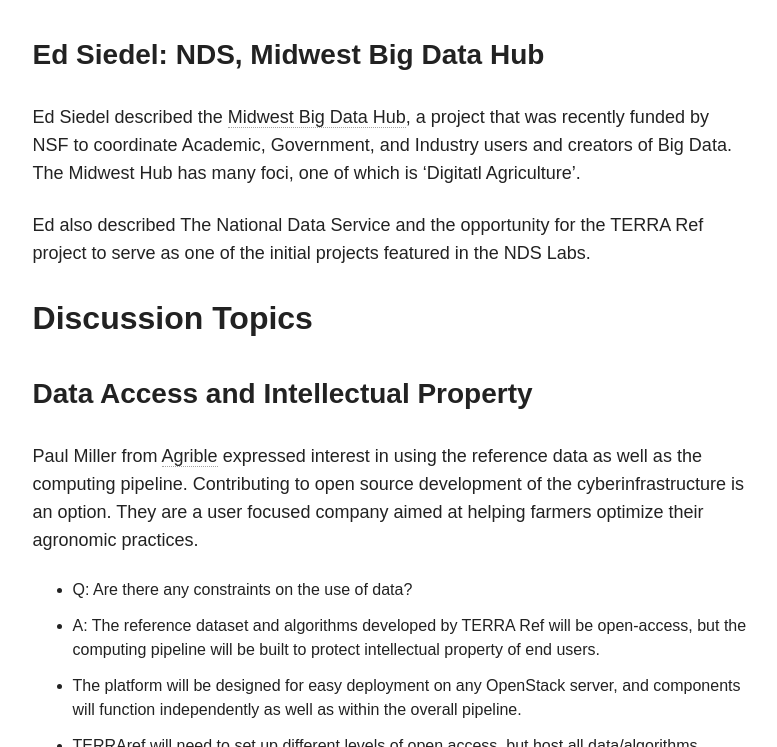
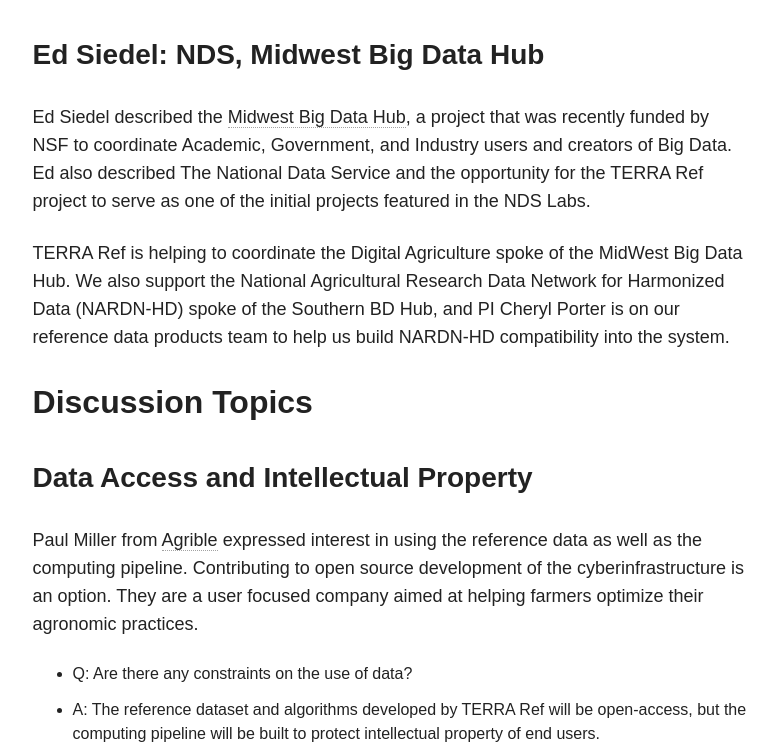
Before and after one commit to terra-reference/terraref.github.io, a Jekyll site: the page built from _posts/blog/2015-10-27-project-kickoff-at-ncsa.md, in a window 1280 px wide and 900 px high, scrolled down 2931 px, cut to the strip 153-900 px from the top of the window. Shown: the whole strip, without its empty margins (347-1124 px from the left). Built offline with Jekyll 4.4.1, drawn with Linux system fonts in a browser that asks for light colours; nearby versions of some CDN libraries; comment, search, counter and statistics services are not loaded.

Commit message:
Update 2015-10-27-project-kickoff-at-ncsa.md

```diff
--- a/_posts/blog/2015-10-27-project-kickoff-at-ncsa.md
+++ b/_posts/blog/2015-10-27-project-kickoff-at-ncsa.md
@@ -48,10 +48,10 @@ Gabrielle Allen, Maxwell Burnette, Doug Fein, Chris Harbourt, Rob Kooper, Daniel
 
 ### Ed Siedel: NDS, Midwest Big Data Hub
 
-Ed Siedel described the [Midwest Big Data Hub](http://midwestbigdatahub.org), a project that was recently funded by NSF to coordinate Academic, Government, and Industry users and creators of Big Data.
-The Midwest Hub has many foci, one of which is 'Digitatl Agriculture'.
+Ed Siedel described the [Midwest Big Data Hub](http://midwestbigdatahub.org), a project that was recently funded by NSF to coordinate Academic, Government, and Industry users and creators of Big Data. Ed also described The National Data Service and the opportunity for the TERRA Ref project to serve as one of the initial projects featured in the NDS Labs.
 
-Ed also described The National Data Service and the opportunity for the TERRA Ref project to serve as one of the initial projects featured in the NDS Labs.
+TERRA Ref is helping to coordinate the Digital Agriculture spoke of the MidWest Big Data Hub. We also support the
+National Agricultural Research Data Network for Harmonized Data (NARDN-HD) spoke of the Southern BD Hub, and PI Cheryl Porter is on our reference data products team to help us build NARDN-HD compatibility into the system.
 
 <!--<enter presentation here>-->
 
```
